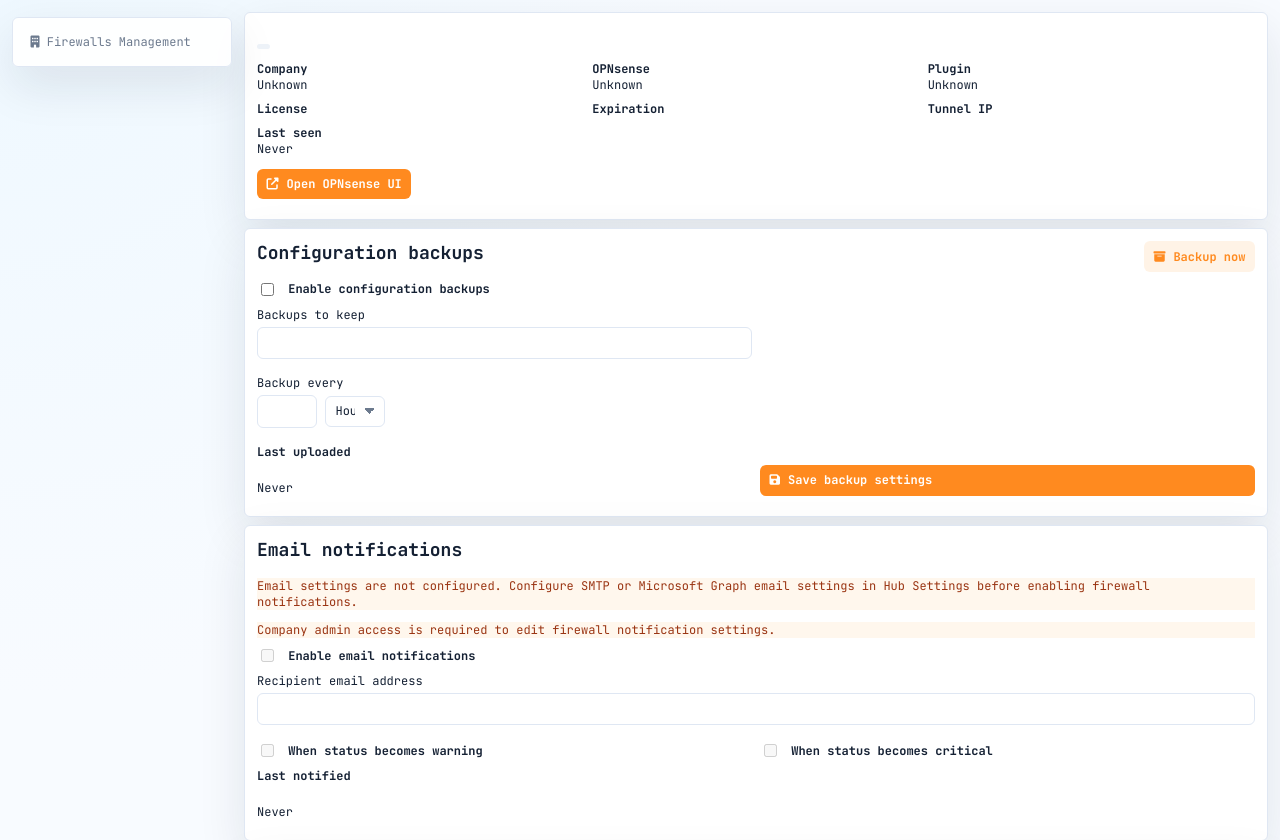
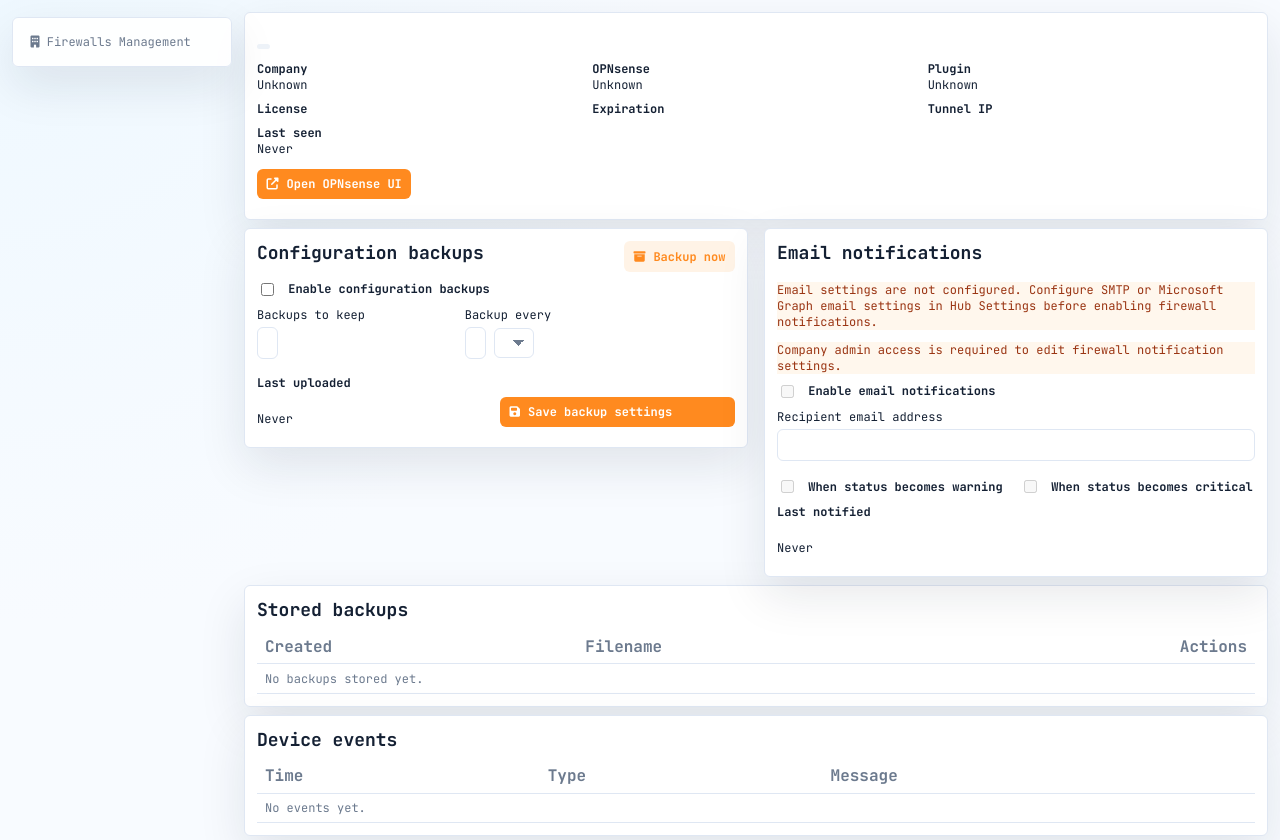
Before and after one commit to albercuba/OPNsense-Hub, a FastAPI app: template dashboard/app/templates/device.html in a window 1280 px wide. Shown: the part 43-883 px from the top of the page. Run offline with FastAPI, Linux system fonts and the light colour scheme; the template is opened without the code that fills it, so the values that code supplies are empty; parts of the project's set-up code (start-up, migrations or seed data) failed here and were passed over.

Commit message:
fix: align firewall backup and notification settings layout

```diff
--- a/dashboard/app/static/style.css
+++ b/dashboard/app/static/style.css
@@ -170,6 +170,12 @@ a {
     grid-template-columns: repeat(auto-fit, minmax(260px, 1fr));
     gap: 1rem;
 }
+.dual-settings-grid {
+    display: grid;
+    grid-template-columns: repeat(2, minmax(0, 1fr));
+    gap: 1rem;
+    align-items: start;
+}
 h1,
 h2,
 h3 {
@@ -193,6 +199,17 @@ h3 {
     width: 6%;
     min-width: 6%;
     flex: 0 0 6%;
+}
+.backup-retention-field {
+    width: 6%;
+    min-width: 6%;
+    flex: 0 0 6%;
+}
+.backup-settings-row {
+    display: grid;
+    grid-template-columns: auto auto;
+    gap: 1rem;
+    align-items: start;
 }
 input,
 select {
@@ -518,6 +535,9 @@ th {
     .app-layout {
         grid-template-columns: 1fr;
     }
+    .dual-settings-grid {
+        grid-template-columns: 1fr;
+    }
     .side-menu {
         position: static;
         margin-top: 1rem;
@@ -594,6 +614,9 @@ p {
     margin-bottom: 0.5rem;
 }
 .inline-field-group {
+    gap: 0.5rem;
+}
+.backup-settings-row {
     gap: 0.5rem;
 }
 input,
@@ -683,6 +706,9 @@ td {
 @media (max-width: 900px) {
     .app-layout {
         padding: 0 0.5rem;
+    }
+    .backup-settings-row {
+        grid-template-columns: 1fr;
     }
     .user-name-fields {
         grid-template-columns: 1fr;
--- a/dashboard/app/templates/device.html
+++ b/dashboard/app/templates/device.html
@@ -65,6 +65,7 @@
     </p>
     {% endif %}
 </section>
+<section class="dual-settings-grid">
     <section class="card">
         <div class="admin-card-header">
             <h2>Configuration backups</h2>
@@ -91,18 +92,21 @@
                 />
                 Enable configuration backups</label
             >
-        <label class="form-row"
-            >Backups to keep
+            <div class="backup-settings-row full-row">
+                <label class="form-row">
+                    Backups to keep
                     <input
+                        class="backup-retention-field"
                         type="number"
                         name="backup_retention_count"
                         min="1"
                         max="10"
                         value="{{ device.backup_retention_count }}"
                         required
-        /></label>
-        <label class="form-row full-row"
-            >Backup every
+                    />
+                </label>
+                <label class="form-row">
+                    Backup every
                     <div class="inline-field-group">
                         <input
                             class="backup-interval-field"
@@ -138,6 +142,7 @@
                         </select>
                     </div>
                 </label>
+            </div>
             <div class="form-row">
                 <strong>Last uploaded</strong><br />{{
                 device.backup_last_uploaded_at.strftime('%Y-%m-%d %H:%M') if
@@ -221,6 +226,7 @@
             {% endif %}
         </form>
     </section>
+</section>
 <section class="card">
     <h2>Stored backups</h2>
     <table>
```
Lines whose indentation alone changed are shown as unchanged.
